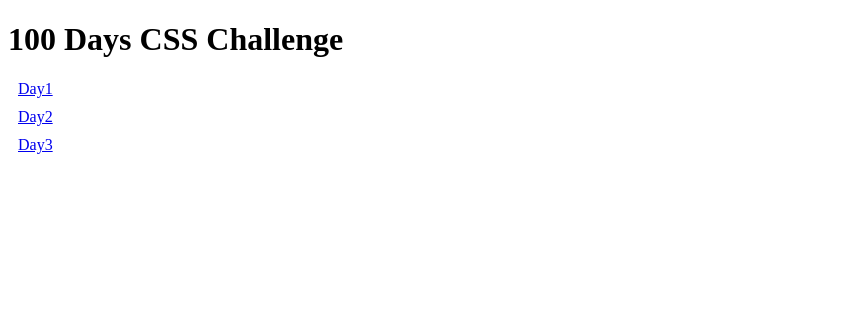
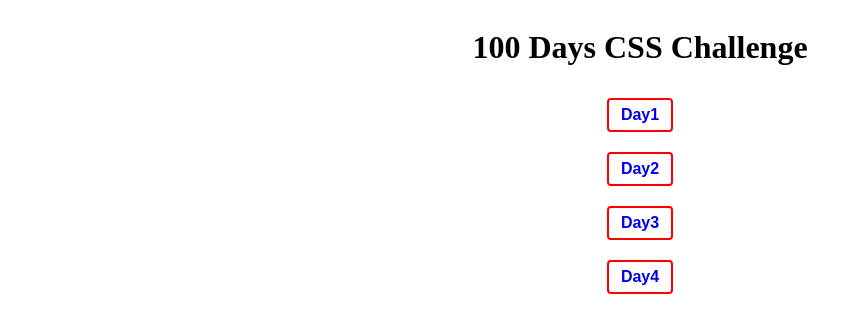
Before and after one commit to varunthapa47/100DaysCSS, a plain HTML site: page index.html in a window 1280 px wide. Shown: the whole page, without its empty margins (0-860 px from the left). Drawn offline with Linux system fonts and the light colour scheme.

Commit message:
day4 css completed

```diff
--- /dev/null
+++ b/day4/style.css
@@ -0,0 +1,54 @@
+*{
+    margin: 0;
+    padding: 0;
+    box-sizing: border-box;
+}
+
+.container{
+    position: absolute;
+    background-color: #e56262;
+    width: 400px;
+    height: 400px;
+    top: 50%;
+    left: 50%;
+    margin-top: -200px;
+    margin-left: -200px;
+    border-radius: 10px;
+}
+.center{
+    position: absolute;
+    width: 220px;
+    height: 220px;
+    top: 90px;
+    left: 90px;
+}
+
+.dot1{
+    position: absolute;
+    z-index: 3;
+    width: 30px;
+    height: 30px;
+    background-color: #fff;
+    top: 95px;
+    left: 95px;
+    border-radius: 50px;
+    animation-fill-mode: both;
+    animation: jump1 2s infinite alternate;
+    animation-timing-function: cubic-bezier(.21,.98,.6.99);
+
+}
+
+.dot2{
+    position: absolute;
+    z-index: 2;
+    background-color: #fff;
+    width: 60px;
+    height: 60px;
+    top: 80px;
+    left: 80px;
+    border-radius: 100%;
+    animation-fill-mode: both;
+    animation: jump2 2s infinite alternate;
+    animation-timing-function: cubic-bezier(.21,.98,.6.99);
+
+}
--- a/index.html
+++ b/index.html
@@ -7,9 +7,12 @@
     <link rel="stylesheet" href="style.css">
 </head>
 <body>
-    <h1>100 Days CSS Challenge </h1>
-    <a href="/day1/index.html">Day1</a>
-    <a href="/day2/index.html">Day2</a>
-    <a href="/day3/index.html">Day3</a>
+    <div class="container">
+        <h1>100 Days CSS Challenge </h1>
+        <a href="/day1/index.html">Day1</a>
+        <a href="/day2/index.html">Day2</a>
+        <a href="/day3/index.html">Day3</a>
+        <a href="/day4/index.html">Day4</a>
+    </div>
 </body>
 </html>
--- a/style.css
+++ b/style.css
@@ -1,6 +1,25 @@
-a{
+
+.container{
     display: flex;
     flex-direction: column;
+    align-items: center;
+
+}
+
+a{
     margin: 10px;
-    justify-content: space-between;
+    padding: 6px;
+    text-align: center;
+    text-decoration: none;
+    font-family: sans-serif;
+    font-weight: bold;
+    display: block;
+    width: 50px;
+    border: 2px solid red;
+    border-radius:  4px;
 }
+
+a:hover{
+    background-color: rgb(143, 255, 255);
+    color: red;
+}
```
Also changed, not shown: day4/index.html (added, +18 -0 lines).
